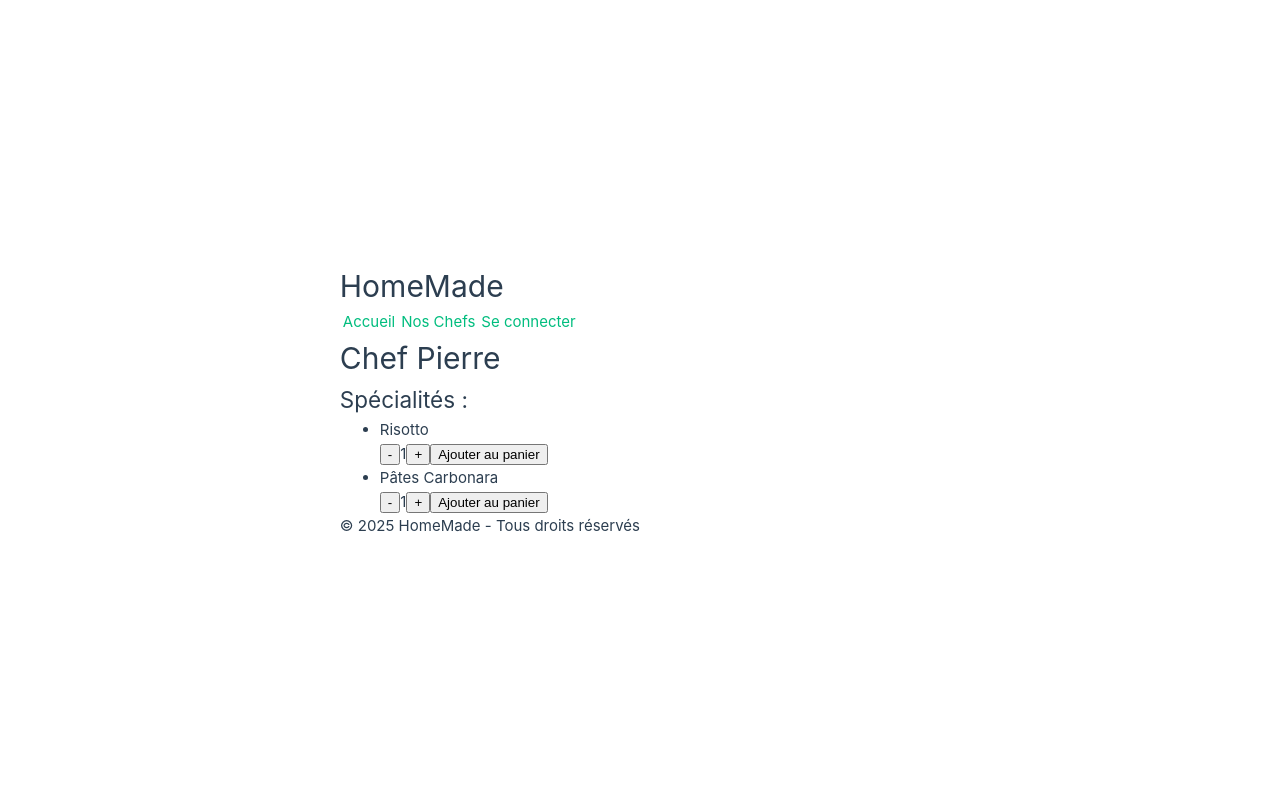
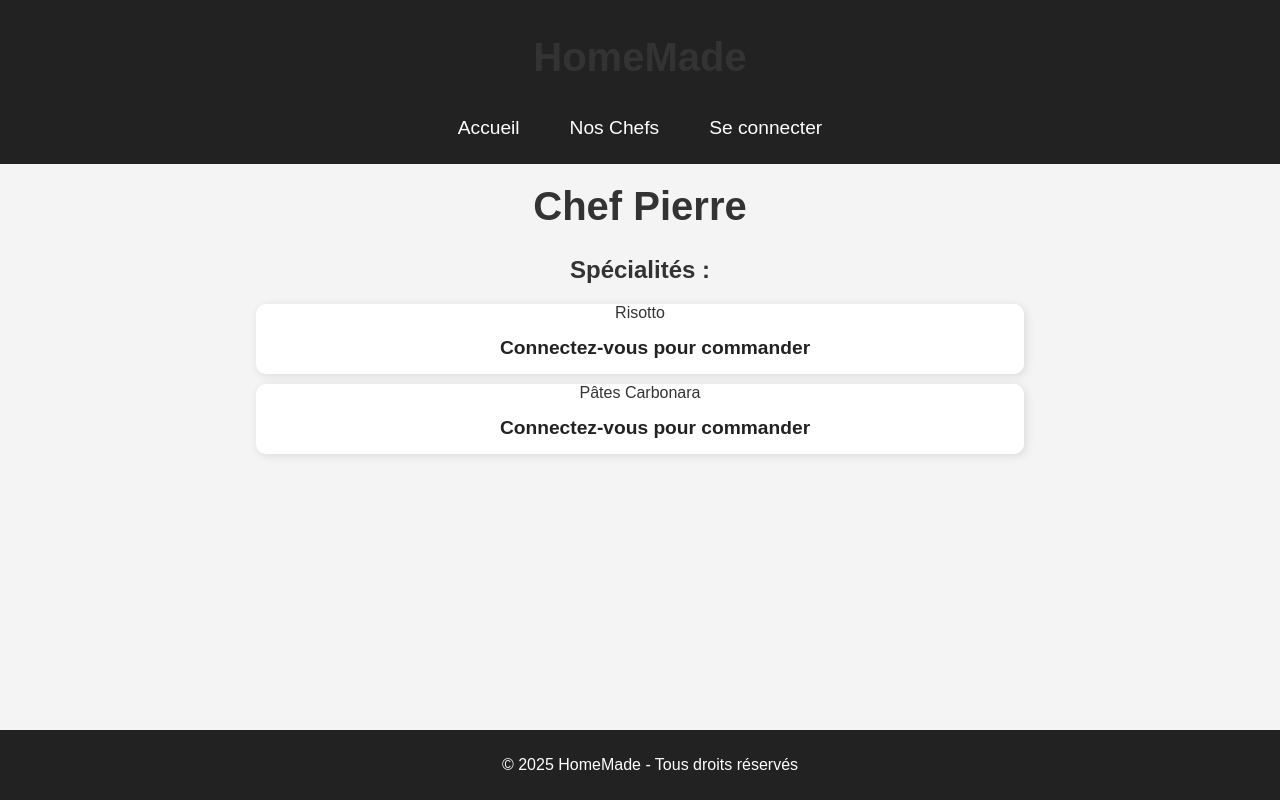
Before and after one commit to RubnK/homemade-vuejs, a Vue app: page /chefs/1 in a window 1280 px wide. Built offline with nearby package versions, Linux system fonts and the light colour scheme.

Commit message:
Amélioration de l'interface utilisateur : ajout de classes CSS, suppression de liens inutiles et mise à jour de la documentation

```diff
--- a/src/assets/base.css
+++ /dev/null
@@ -1,86 +0,0 @@
-/* color palette from <https://github.com/vuejs/theme> */
-:root {
-  --vt-c-white: #ffffff;
-  --vt-c-white-soft: #f8f8f8;
-  --vt-c-white-mute: #f2f2f2;
-
-  --vt-c-black: #181818;
-  --vt-c-black-soft: #222222;
-  --vt-c-black-mute: #282828;
-
-  --vt-c-indigo: #2c3e50;
-
-  --vt-c-divider-light-1: rgba(60, 60, 60, 0.29);
-  --vt-c-divider-light-2: rgba(60, 60, 60, 0.12);
-  --vt-c-divider-dark-1: rgba(84, 84, 84, 0.65);
-  --vt-c-divider-dark-2: rgba(84, 84, 84, 0.48);
-
-  --vt-c-text-light-1: var(--vt-c-indigo);
-  --vt-c-text-light-2: rgba(60, 60, 60, 0.66);
-  --vt-c-text-dark-1: var(--vt-c-white);
-  --vt-c-text-dark-2: rgba(235, 235, 235, 0.64);
-}
-
-/* semantic color variables for this project */
-:root {
-  --color-background: var(--vt-c-white);
-  --color-background-soft: var(--vt-c-white-soft);
-  --color-background-mute: var(--vt-c-white-mute);
-
-  --color-border: var(--vt-c-divider-light-2);
-  --color-border-hover: var(--vt-c-divider-light-1);
-
-  --color-heading: var(--vt-c-text-light-1);
-  --color-text: var(--vt-c-text-light-1);
-
-  --section-gap: 160px;
-}
-
-@media (prefers-color-scheme: dark) {
-  :root {
-    --color-background: var(--vt-c-black);
-    --color-background-soft: var(--vt-c-black-soft);
-    --color-background-mute: var(--vt-c-black-mute);
-
-    --color-border: var(--vt-c-divider-dark-2);
-    --color-border-hover: var(--vt-c-divider-dark-1);
-
-    --color-heading: var(--vt-c-text-dark-1);
-    --color-text: var(--vt-c-text-dark-2);
-  }
-}
-
-*,
-*::before,
-*::after {
-  box-sizing: border-box;
-  margin: 0;
-  font-weight: normal;
-}
-
-body {
-  min-height: 100vh;
-  color: var(--color-text);
-  background: var(--color-background);
-  transition:
-    color 0.5s,
-    background-color 0.5s;
-  line-height: 1.6;
-  font-family:
-    Inter,
-    -apple-system,
-    BlinkMacSystemFont,
-    'Segoe UI',
-    Roboto,
-    Oxygen,
-    Ubuntu,
-    Cantarell,
-    'Fira Sans',
-    'Droid Sans',
-    'Helvetica Neue',
-    sans-serif;
-  font-size: 15px;
-  text-rendering: optimizeLegibility;
-  -webkit-font-smoothing: antialiased;
-  -moz-osx-font-smoothing: grayscale;
-}
--- a/src/assets/main.css
+++ b/src/assets/main.css
@@ -1,35 +1,146 @@
-@import './base.css';
-
-#app {
-  max-width: 1280px;
-  margin: 0 auto;
-  padding: 2rem;
-  font-weight: normal;
+/* Global Styles */
+body {
+  font-family: 'Poppins', sans-serif;
+  margin: 0;
+  padding: 0;
+  background-color: #f4f4f4;
+  color: #333;
 }
 
-a,
-.green {
-  text-decoration: none;
-  color: hsla(160, 100%, 37%, 1);
-  transition: 0.4s;
-  padding: 3px;
+/* Header */
+header {
+  background-color: #222;
+  padding: 15px;
+  text-align: center;
 }
 
-@media (hover: hover) {
-  a:hover {
-    background-color: hsla(160, 100%, 37%, 0.2);
+nav {
+  display: flex;
+  justify-content: center;
+  gap: 20px;
+}
+
+nav a {
+  color: white;
+  text-decoration: none;
+  font-size: 1.2em;
+  padding: 10px 15px;
+  transition: 0.3s;
+}
+
+nav a:hover {
+  background-color: #444;
+  border-radius: 5px;
+}
+
+/* Footer */
+footer {
+  background-color: #222;
+  color: white;
+  text-align: center;
+  padding: 10px;
+  position: fixed;
+  bottom: 0;
+  width: 100%;
+}
+
+/* Main Content */
+h1 {
+  text-align: center;
+  font-size: 2.5em;
+  margin-top: 20px;
+}
+
+ul {
+  list-style: none;
+  padding: 0;
+  text-align: center;
+}
+
+ul li{
+  background: white;
+  margin: 10px auto;
+  width: 60%;
+  border-radius: 10px;
+  box-shadow: 2px 2px 10px rgba(0, 0, 0, 0.1);
+}
+
+ul li a {
+  display: block;
+  text-decoration: none;
+  color: #222;
+  font-weight: bold;
+  font-size: 1.2em;
+  width: 100%;
+  padding: 15px;
+}
+
+.quantity{
+  margin: 5px;
+}
+
+/* Buttons */
+button {
+  background-color: #007bff;
+  color: white;
+  border: none;
+  padding: 10px 15px;
+  border-radius: 5px;
+  cursor: pointer;
+  font-size: 1em;
+  transition: 0.3s;
+  margin: 5px;
+}
+
+button:hover {
+  background-color: #0056b3;
+}
+
+div {
+  text-align: center;
+}
+
+table {
+  width: 40%;
+  border-collapse: collapse;
+  margin: 20px auto;
+}
+
+/* Forms */
+form {
+  display: flex;
+  flex-direction: column;
+  align-items: center;
+  gap: 15px;
+  margin: 30px auto;
+  max-width: 400px;
+  padding: 20px;
+  background: white;
+  box-shadow: 2px 2px 10px rgba(0, 0, 0, 0.1);
+  border-radius: 10px;
+}
+
+input {
+  width: 100%;
+  padding: 10px;
+  border: 1px solid #ccc;
+  border-radius: 5px;
+  font-size: 1em;
+}
+
+input:focus {
+  outline: none;
+  border-color: #007bff;
+}
+
+/* Responsive */
+@media (max-width: 768px) {
+  ul li {
+      width: 90%;
+  }
+
+  nav {
+      flex-direction: column;
+      gap: 10px;
   }
 }
-
-@media (min-width: 1024px) {
-  body {
-    display: flex;
-    place-items: center;
-  }
-
-  #app {
-    display: grid;
-    grid-template-columns: 1fr 1fr;
-    padding: 0 2rem;
-  }
-}
--- a/src/components/Header.vue
+++ b/src/components/Header.vue
@@ -4,7 +4,6 @@
         <nav>
             <router-link to="/">Accueil</router-link>
             <router-link to="/chefs">Nos Chefs</router-link>
-            <router-link v-if="authStore.user" to="/cart">Panier</router-link>
             <router-link v-if="authStore.user" to="/cart">Panier</router-link>
             <router-link v-if="!authStore.user" to="/login">Se connecter</router-link>
         </nav>
--- a/src/pages/ChefDetail.vue
+++ b/src/pages/ChefDetail.vue
@@ -5,20 +5,25 @@
         <ul>
             <li v-for="dish in chef.dishes" :key="dish.id">
                 {{ dish.name }}
-          <div>
+                <div v-if="authStore.user">
                     <button @click="decreaseQuantity(dish.id)">-</button>
-            <span>{{ quantities[dish.id] || 1 }}</span>
+                    <span class="quantity"> {{ quantities[dish.id] || 1 }} </span>
                     <button @click="increaseQuantity(dish.id)">+</button>
                     <button @click="addToCart(dish)">Ajouter au panier</button>
+                </div>
+                <div v-else>
+                    <router-link to="/login">Connectez-vous pour commander</router-link>
                 </div>
             </li>
         </ul>
     </div>
 </template>
+
 <script>
     import { ref, onMounted } from 'vue';
     import { useRoute } from 'vue-router';
     import { useCartStore } from '../stores/cart';
+    import { useAuthStore } from '../stores/auth';
 
     export default {
         props: ['id'],
@@ -27,6 +32,7 @@
         const cartStore = useCartStore();
         const chef = ref({ name: '', dishes: [] });
         const quantities = ref({});
+        const authStore = useAuthStore();
 
         onMounted(() => {
             const chefsData = {
@@ -51,7 +57,7 @@
             cartStore.addToCart(dish, quantities.value[dish.id] || 1);
         };
 
-      return { chef, quantities, increaseQuantity, decreaseQuantity, addToCart };
+        return { chef, quantities, increaseQuantity, decreaseQuantity, addToCart, authStore };
         },
     };
 </script>
--- a/src/pages/Chefs.vue
+++ b/src/pages/Chefs.vue
@@ -3,7 +3,7 @@
       <h1>Nos Chefs</h1>
       <ul>
         <li v-for="chef in chefs" :key="chef.id">
-          <router-link :to="`/chefs/${chef.id}`">{{ chef.name }}</router-link>
+          <router-link class="chefs" :to="`/chefs/${chef.id}`">{{ chef.name }}</router-link>
         </li>
       </ul>
     </div>
--- a/src/pages/Home.vue
+++ b/src/pages/Home.vue
@@ -3,8 +3,6 @@
       <h2>Accueil</h2>
       <p v-if="authStore.user">Bienvenue, {{ authStore.user.name }}</p>
       <nav>
-        <router-link to="/chefs">Voir les chefs</router-link><br>
-        <router-link v-if="!authStore.user" to="/login">Se connecter</router-link><br>
         <button v-if="authStore.user" @click="authStore.logout">Se déconnecter</button><br>
       </nav>
     </div>
```
Also changed, not shown: 1 other file (tests, documents, lock files or other folders). Lines whose indentation alone changed are shown as unchanged.
